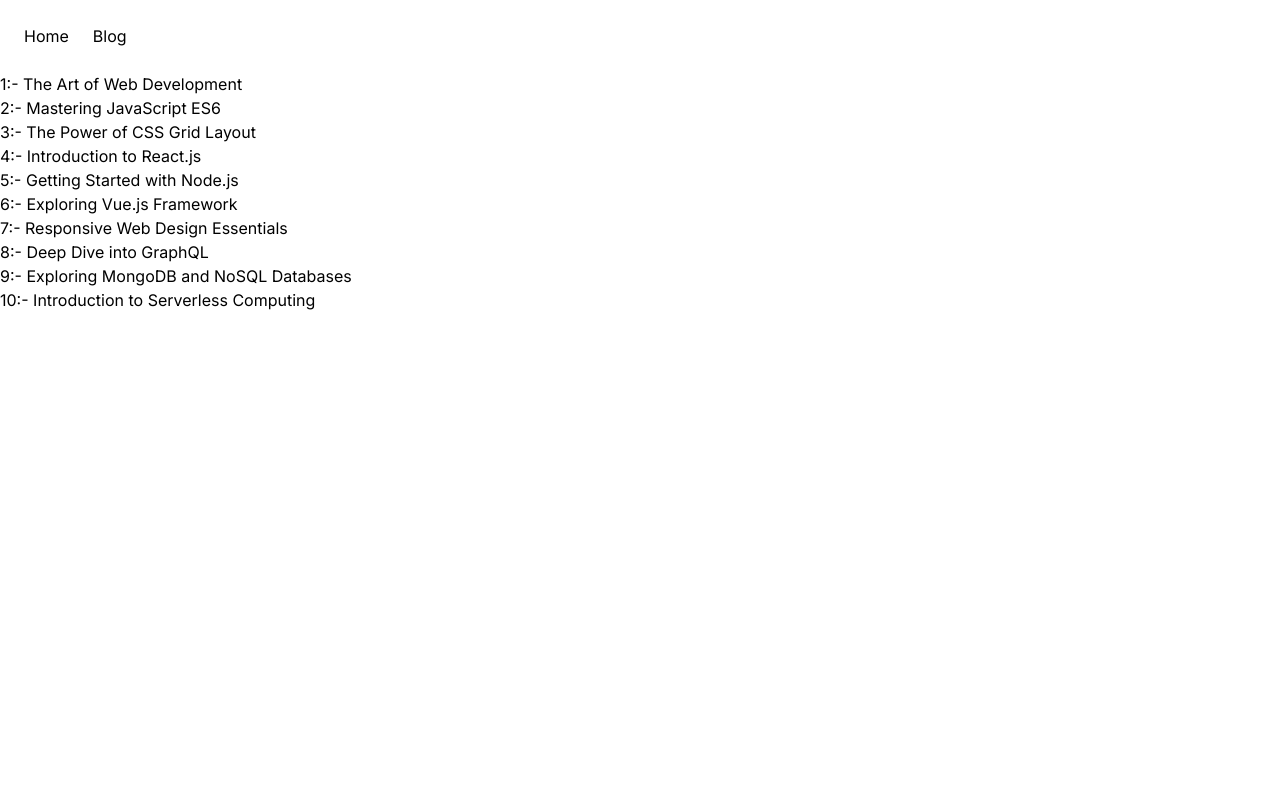
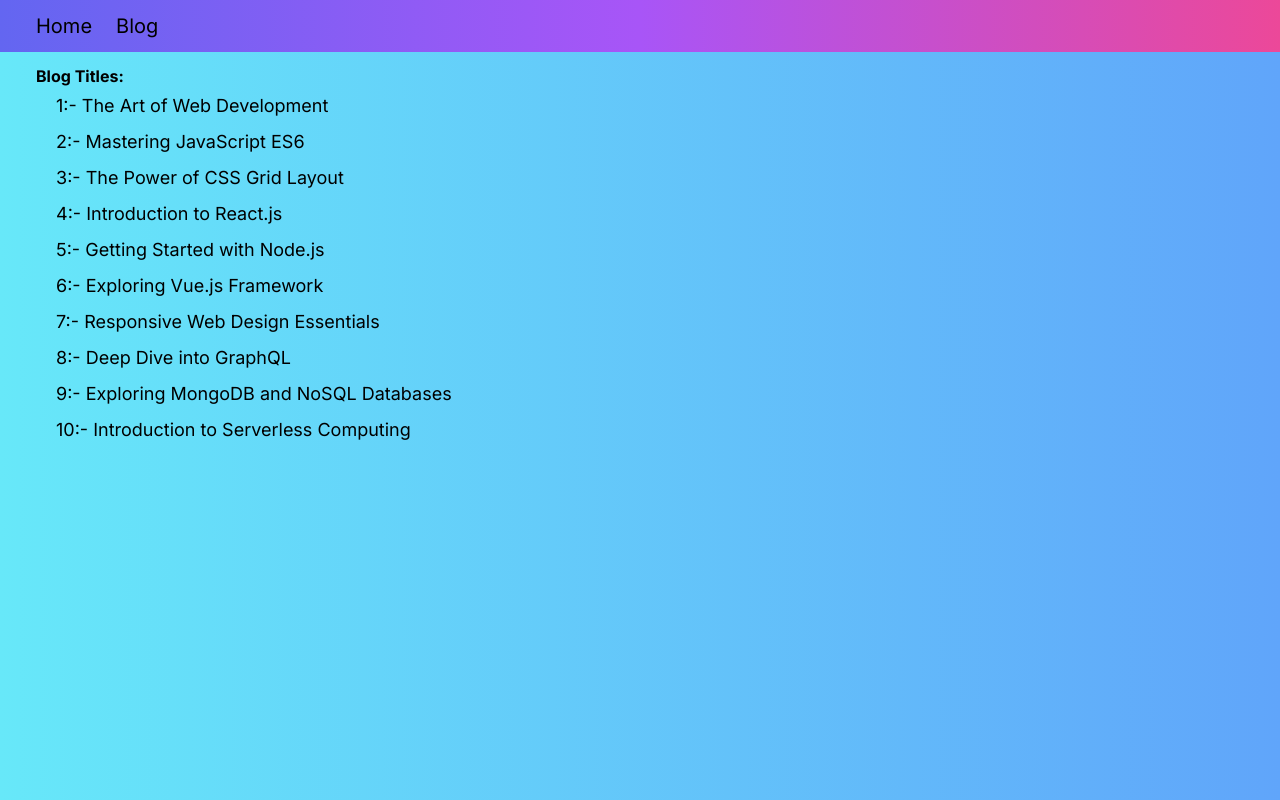
Before and after one commit to raselrana22/simple-blog-website, a Next.js app: page /blog in a window 1280 px wide. Built offline with nearby package versions, Linux system fonts and the light colour scheme.

Commit message:
add the style

```diff
--- a/app/blog/page.js
+++ b/app/blog/page.js
@@ -6,16 +6,20 @@
     const posts = blogData;
 
     console.log(blogData);
-    return (<div>
+    return (
+        <div className='px-8 pt-3'>
+            <label className='font-bold px-1'>Blog Titles: </label>
             {posts.map(post => {
                 return (
                     <div key={post.id}>
-
+                        <div className="text-lg p-1 mx-5">
                             <Link href={`/post/${post.id}`}>
                                 <p>{post.id}:- {post.title}</p>
                             </Link>
                         </div>
+                    </div>
                 )
             })}
-    </div>)
+        </div>
+    )
 }
--- a/app/component/blogPost.jsx
+++ b/app/component/blogPost.jsx
@@ -13,7 +13,7 @@
 
   return (
     <div>
-      <h1>{post.title}</h1>
+      <div>{post.title}</div>
       <p>{post.content}</p>
       <p>Date: {post.date}</p>
     </div>
--- a/app/component/menu.jsx
+++ b/app/component/menu.jsx
@@ -1,9 +1,13 @@
+import Image from "next/image";
 import Link from "next/link";
 
 export default function Menu() {
   return (
-    <div className='m-6'>
-      <ul className='flex space-x-6'>
+    <div
+      className='flex justify-between
+    bg-gradient-to-r from-indigo-500 via-purple-500 to-pink-500 px-6'
+    >
+      <ul className='flex space-x-6 p-3 text-xl'>
         <Link href={"/home"}>
           <li>Home</li>
         </Link>
--- a/app/home/page.js
+++ b/app/home/page.js
@@ -1,7 +1,8 @@
 export default function Home() {
     const message = "Welcome to our blog! Explore a world of insightful articles, captivating stories, and engaging content.Whether you're here to learn, be inspired, or simply enjoy some quality reading, we've got something for everyone.Feel free to browse through our collection and discover the diverse topics that await you.Happy reading!"
+
     return (
-        <div>
+        <div className='px-8 pt-3 text-lg'>
             <p>{message}</p>
         </div>
     );
--- a/app/layout.js
+++ b/app/layout.js
@@ -13,8 +13,10 @@
   return (
     <html lang="en">
       <body className={inter.className}>
-        <Menu />
-        {children}
+        <div className='w-full h-screen bg-gradient-to-r from-cyan-300 to-blue-400'>
+          <Menu />
+          {children}
+        </div>
       </body>
     </html>
   )
--- a/app/page.js
+++ b/app/page.js
@@ -2,5 +2,14 @@
 
 export default async function Home() {
 
-  return (<Link href={"/home"}></Link>);
+  return (
+    <div className="flex justify-center">
+      <Link href={"/home"}>
+        <p className='text-3xl font-bold pt-10'>
+          <span class='text-pink-500'>Welcome to my</span>
+          <span class='text-rose-950'> Blog</span>
+        </p>
+      </Link>
+    </div>
+  );
 }
--- a/app/post/[id]/page.js
+++ b/app/post/[id]/page.js
@@ -3,7 +3,7 @@
 export default function Post({ params }) {
     const id = parseInt(params.id);  // post id
     return (
-        <div>
+        <div className='px-8'>
             <BlogPost postId={id} />
         </div>
     )
--- a/app/post/page.js
+++ /dev/null
@@ -1,7 +0,0 @@
-export default function Post() {
-
-
-    return (<div>
-        <p>This is the post page </p>
-    </div>)
-}
```
Also changed, not shown: public/logo/blog-logo.png (added). Lines whose indentation alone changed are shown as unchanged.
